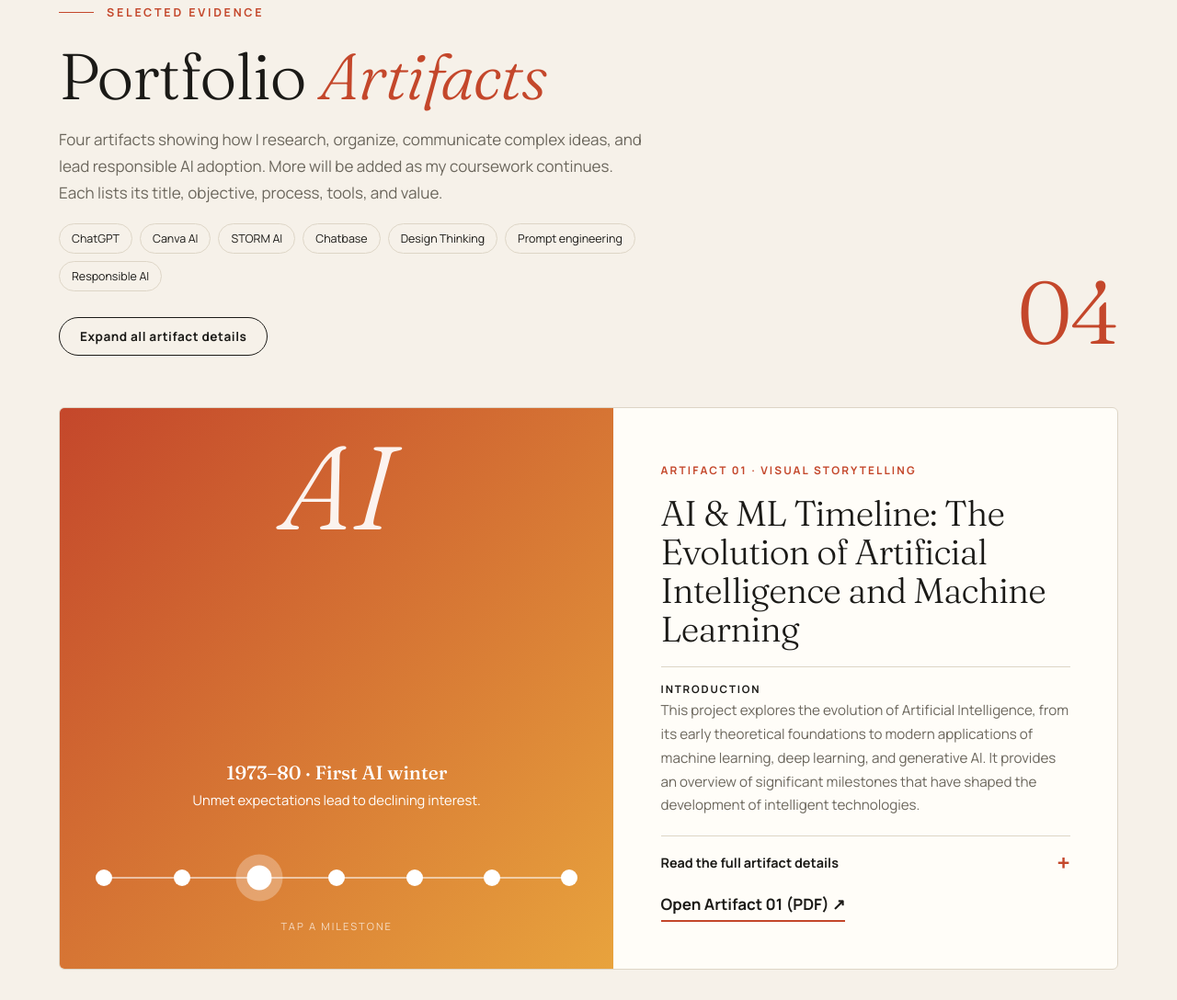
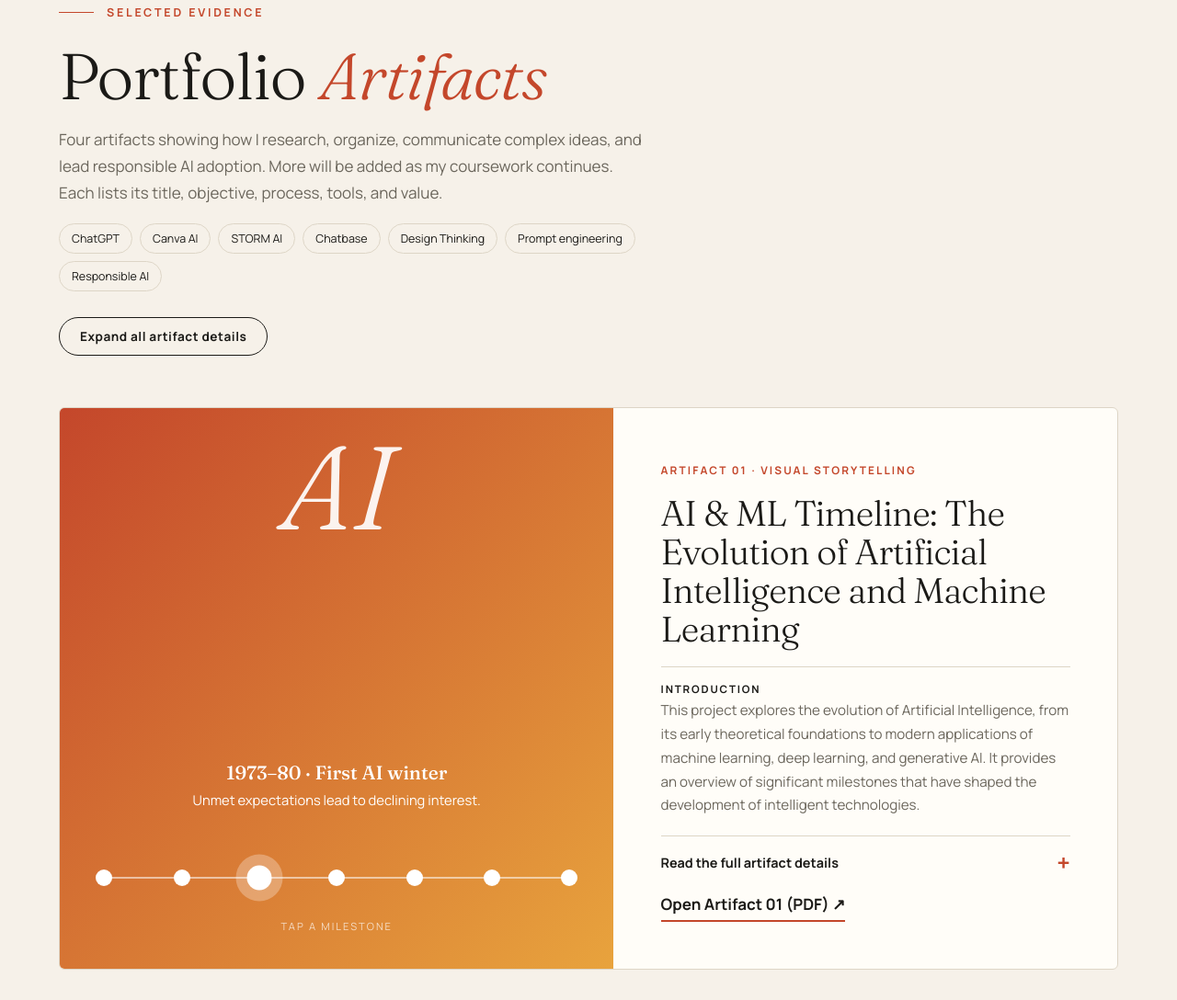
Before and after one commit to toniafas/Professional-Portfolio, a plain HTML site: page index.html in a window 1280 px wide. Shown: the part 3508-4596 px from the top of the page at 92% size. Drawn offline with Linux system fonts and the light colour scheme.

Commit message:
Remove artifact counter from Artifacts header

```diff
--- a/index.html
+++ b/index.html
@@ -217,7 +217,7 @@ nav ul a.on{color:var(--ink);box-shadow:0 2px 0 var(--accent)}
 
 <section id="artifacts" style="padding-top:0">
   <div class="work-head rv">
-    <div style="max-width:640px"><div class="eyebrow">Selected evidence</div><h2 class="sec-title serif">Portfolio <em>Artifacts</em></h2><p style="color:var(--muted);margin-top:18px">Four artifacts showing how I research, organize, communicate complex ideas, and lead responsible AI adoption. More will be added as my coursework continues. Each lists its title, objective, process, tools, and value.</p><div class="chips" aria-label="Tools used so far"><span>ChatGPT</span><span>Canva AI</span><span>STORM AI</span><span>Chatbase</span><span>Design Thinking</span><span>Prompt engineering</span><span>Responsible AI</span></div><button class="expand" id="expandAll" type="button" aria-pressed="false">Expand all artifact details</button></div><div class="serif" style="font-size:clamp(3rem,8vw,6rem);color:var(--accent);line-height:1">04</div>
+    <div style="max-width:640px"><div class="eyebrow">Selected evidence</div><h2 class="sec-title serif">Portfolio <em>Artifacts</em></h2><p style="color:var(--muted);margin-top:18px">Four artifacts showing how I research, organize, communicate complex ideas, and lead responsible AI adoption. More will be added as my coursework continues. Each lists its title, objective, process, tools, and value.</p><div class="chips" aria-label="Tools used so far"><span>ChatGPT</span><span>Canva AI</span><span>STORM AI</span><span>Chatbase</span><span>Design Thinking</span><span>Prompt engineering</span><span>Responsible AI</span></div><button class="expand" id="expandAll" type="button" aria-pressed="false">Expand all artifact details</button></div>
   </div>
 
   <article class="card rv" id="artifact-1">
```
